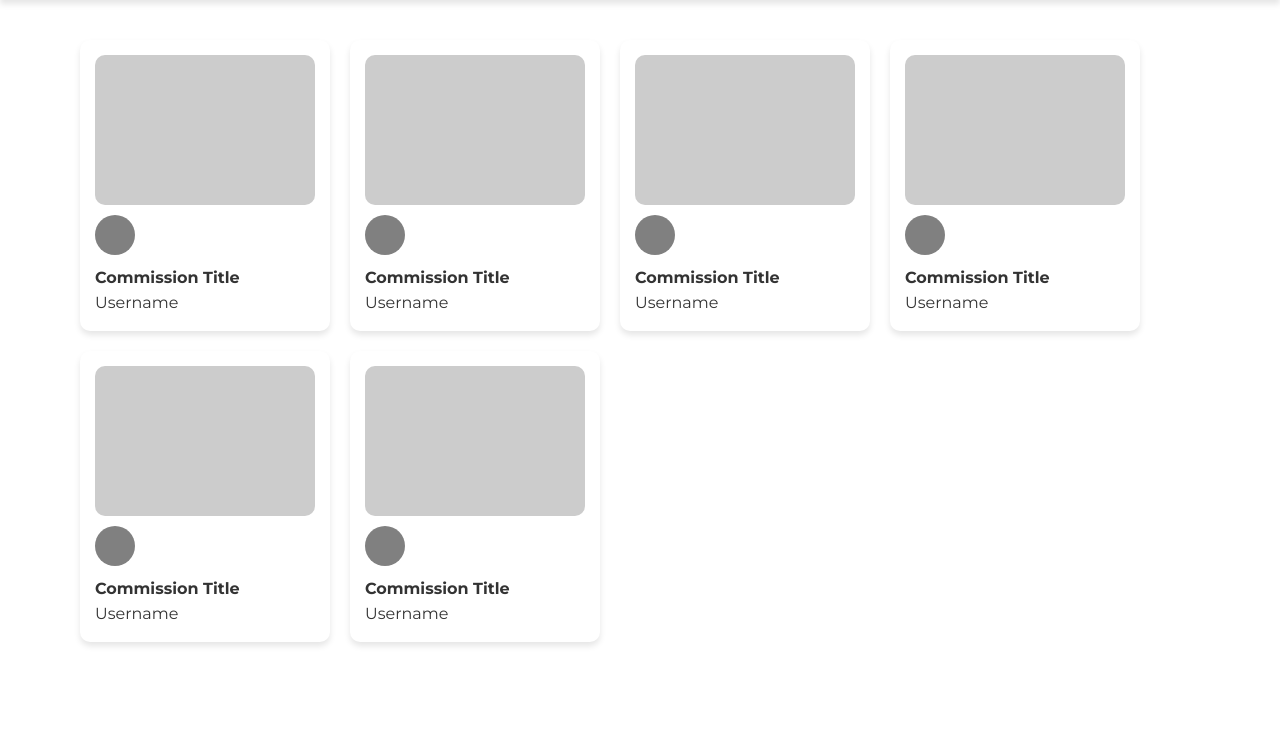
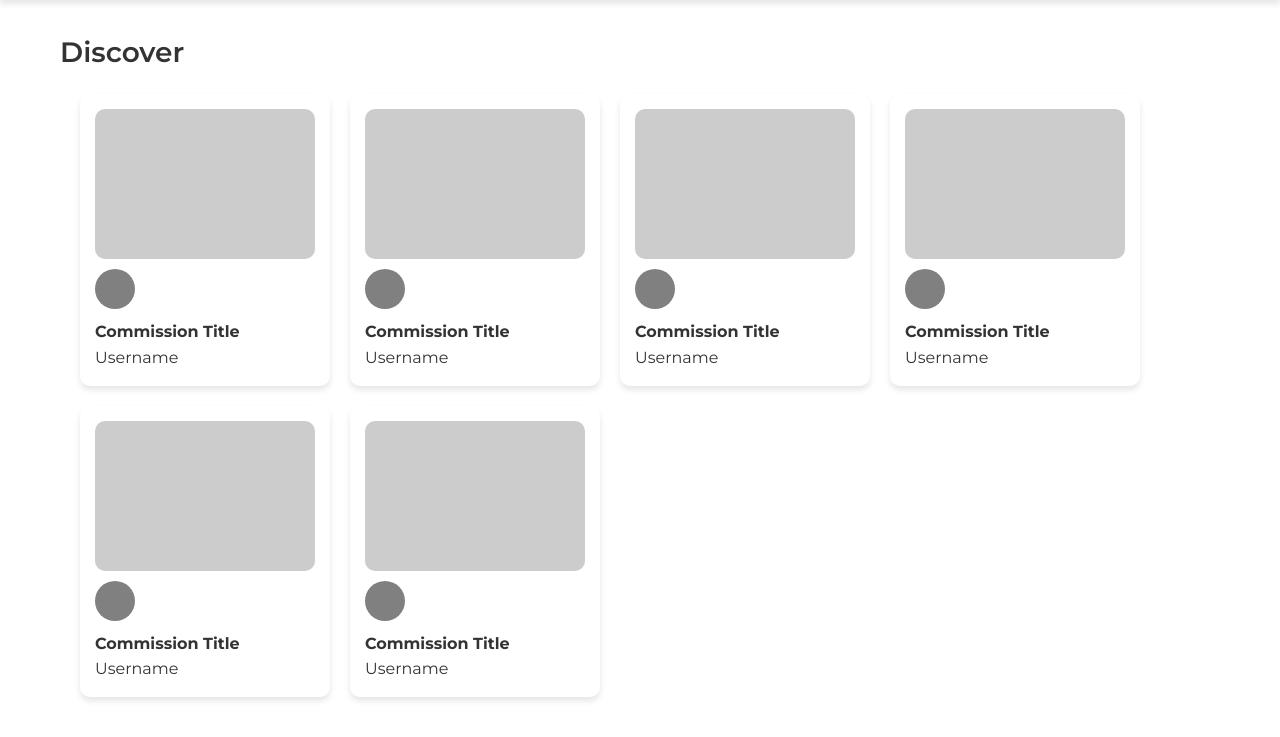
Before and after one commit to hhizzuk/commanager, a Flask app: page / in a window 1280 px wide. Shown: the part 118-855 px from the top of the page. Before the commit the page ends 764 px from the top, so only its background shows below. Run offline with Flask 3, Linux system fonts and the light colour scheme; the visitor is signed in with stand-in values (Sample User, id 1).

Commit message:
small style change

```diff
--- a/commanager/server/routes/destroy_account.py
+++ b/commanager/server/routes/destroy_account.py
@@ -3,7 +3,6 @@ from supabase import create_client, Client
 from commanager.server import config
 
 supabase_admin: Client = create_client(config.SUPABASE_URL, config.SUPABASE_SERVICE_ROLE_KEY)
-supabase_user: Client = create_client(config.SUPABASE_URL, config.SUPABASE_ANON_KEY)
 
 def setup_destroy_routes(app):
     @app.route('/destroy_account', methods = ['GET', 'POST'])
--- a/commanager/server/static/styles/home.css
+++ b/commanager/server/static/styles/home.css
@@ -8,6 +8,7 @@ a {
   max-width: 1200px;
   margin: 0 auto;
   padding: 20px;
+  padding-top: 30px;
 }
 
 .main-content {
--- a/commanager/server/templates/home.html
+++ b/commanager/server/templates/home.html
@@ -14,6 +14,7 @@
     <script src="{{ url_for('static', filename='js/commissions-card.js') }}"></script>
 
     <div class="container">
+        <h2>Discover</h2>
         <div class="main-content">
             <div class="commission-card">
                 <div class="commission-image"></div>
```
